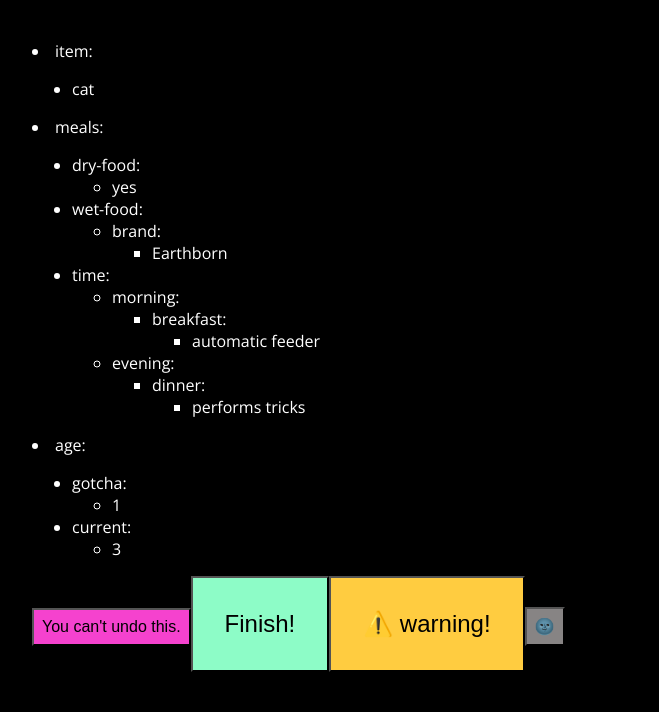
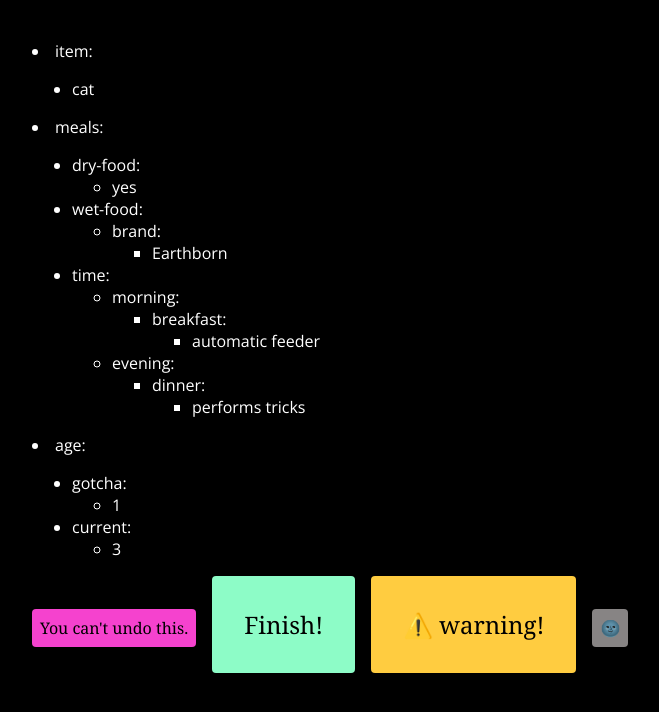
Before and after one commit to marissahuysentruyt/react-design-patterns-practice, a React (Create React App) app: page / in a window 1280 px wide. Shown: the top 712 px of the page, without its empty margins (8-667 px from the left). Built offline with nearby package versions, Linux system fonts and the light colour scheme.

Commit message:
:lipstick: feat: update styles to match main branch

```diff
--- a/src/index.css
+++ b/src/index.css
@@ -26,3 +26,19 @@ a:active {
 a:hover {
   text-decoration: underline;
 }
+
+code {
+  color: #32f0ed;
+  font-size: 1.2rem;
+}
+
+button {
+  font-family: "Noto Serif", serif;
+  border: none;
+  border-radius: 0.25rem;
+  margin-right: 1rem;
+}
+
+button:hover {
+  scale: 1.04;
+}
```
